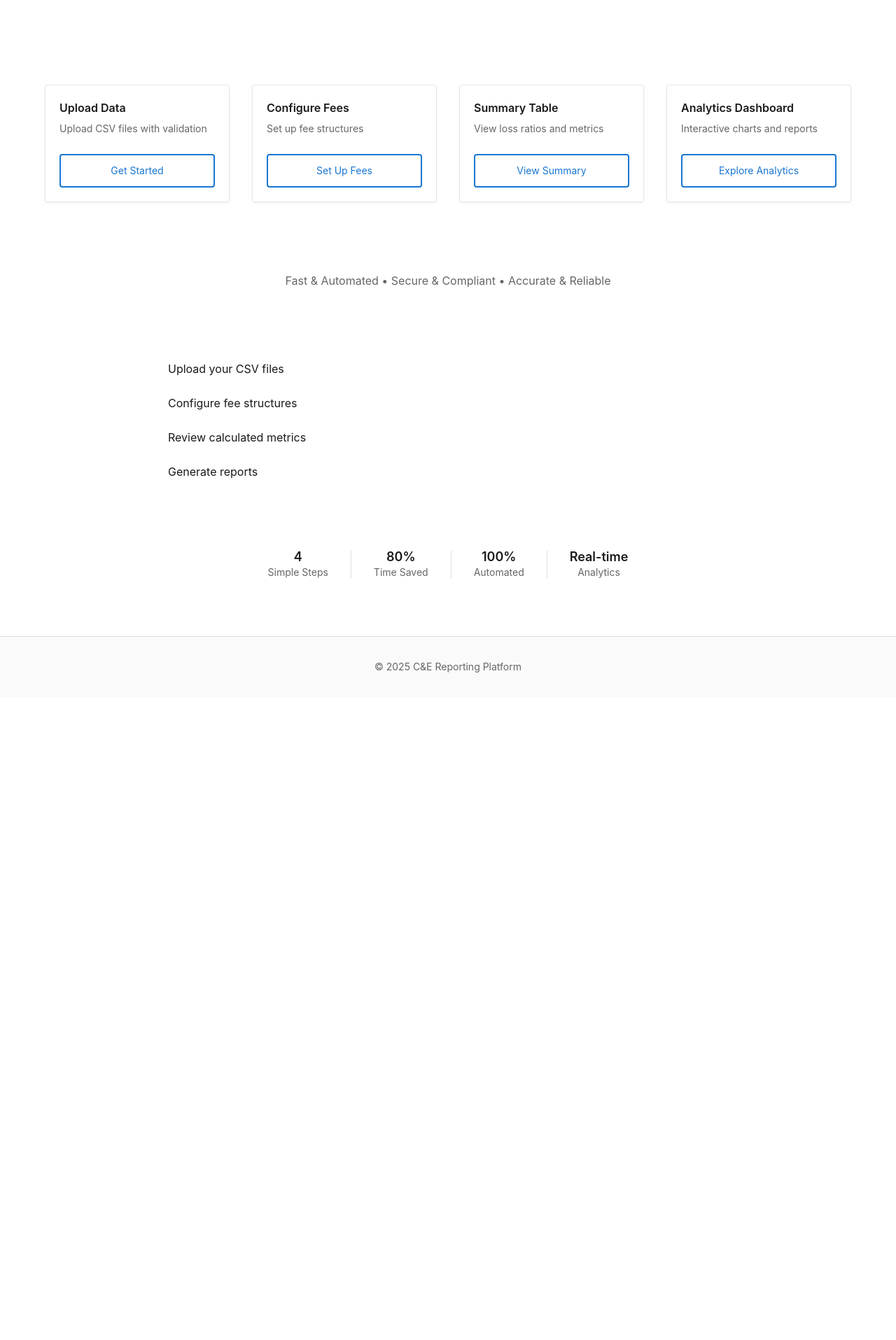
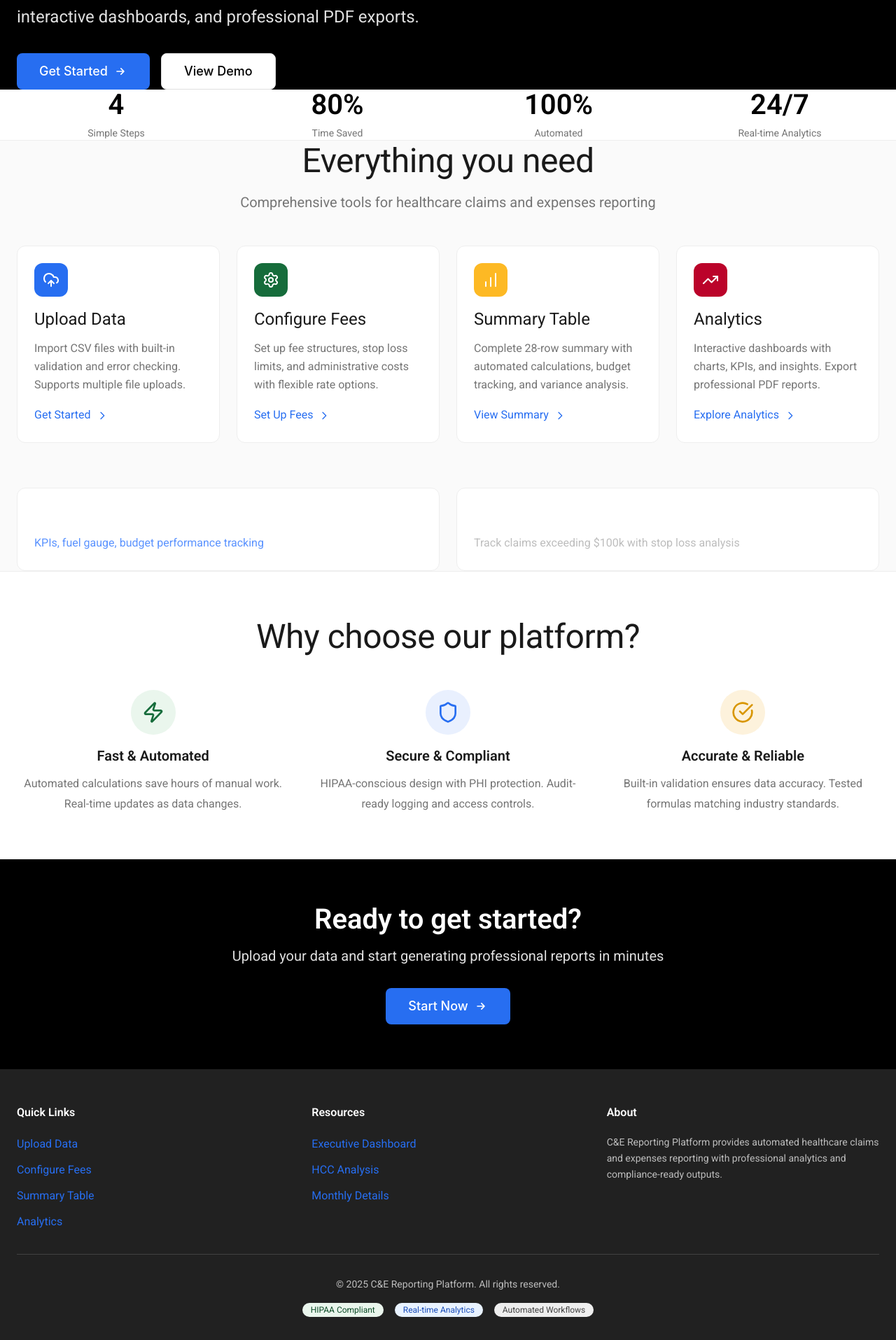
Before and after one commit to becastil/data-prototype-3, a Next.js app: page / in a window 1280 px wide. Shown: the part 245-2160 px from the top of the page at 70% size. Before the commit the page ends 1242 px from the top, so only its background shows below. Built offline with nearby package versions, Linux system fonts and the light colour scheme; what @mui/material-nextjs would draw is missing.

Commit message:
Update homepage design and add Uber-inspired styling documentation
- Enhance homepage layout with modern component architecture
- Add UBER_DESIGN_APPLIED.md with implementation details
- Update package dependencies for design system components
- Improve visual hierarchy and user experience elements

```diff
--- a/app/page.tsx
+++ b/app/page.tsx
@@ -1,156 +1,291 @@
 'use client';
 
+import Link from 'next/link';
 import {
-  Typography,
-  Container,
-  Box,
-  Card,
-  CardContent,
-  Button,
-  Grid
-} from '@mui/material';
-import Link from 'next/link';
+  CloudUpload,
+  Settings,
+  BarChart,
+  TrendingUp,
+  Shield,
+  CheckCircle,
+  Zap
+} from 'lucide-react';
 
 export default function Home() {
   return (
-    <Container maxWidth="lg" sx={{ py: 10 }}>
+    <div className="min-h-screen bg-uber-gray-50">
       {/* Hero Section */}
-      <Box sx={{ mb: 12, textAlign: 'center', py: 6 }}>
-        <Typography variant="h2" component="h1">
-          C&E Reporting Platform
-        </Typography>
-      </Box>
+      <div className="bg-uber-black text-uber-white">
+        <div className="uber-container py-20">
+          <div className="max-w-3xl">
+            <div className="uber-badge uber-badge-blue mb-6">
+              Healthcare Analytics Platform
+            </div>
+            <h1 className="uber-heading-1 mb-6">
+              C&E Reporting Platform
+            </h1>
+            <p className="text-2xl text-uber-gray-300 mb-8 leading-relaxed">
+              Automated claims and expenses reporting with real-time analytics,
+              interactive dashboards, and professional PDF exports.
+            </p>
+            <div className="flex gap-4 flex-wrap">
+              <Link href="/dashboard/upload" className="uber-btn uber-btn-blue uber-btn-lg">
+                Get Started
+                <svg className="w-5 h-5" fill="none" viewBox="0 0 24 24" stroke="currentColor">
+                  <path strokeLinecap="round" strokeLinejoin="round" strokeWidth={2} d="M13 7l5 5m0 0l-5 5m5-5H6" />
+                </svg>
+              </Link>
+              <Link href="/dashboard/executive" className="uber-btn uber-btn-secondary uber-btn-lg">
+                View Demo
+              </Link>
+            </div>
+          </div>
+        </div>
+      </div>
 
-      {/* Feature Cards */}
-      <Grid container spacing={4} sx={{ mb: 12 }}>
-        <Grid item xs={12} sm={6} md={3}>
-          <Card sx={{ height: '100%', display: 'flex', flexDirection: 'column' }}>
-            <CardContent sx={{ flex: 1, display: 'flex', flexDirection: 'column' }}>
-              <Typography variant="h6" component="h2" gutterBottom>
-                Upload Data
-              </Typography>
-              <Typography variant="body2" color="text.secondary" sx={{ mb: 3, flex: 1 }}>
-                Upload CSV files with validation
-              </Typography>
-              <Button
-                component={Link}
-                href="/dashboard/upload"
-                fullWidth
-              >
+      {/* Stats Bar */}
+      <div className="bg-uber-white border-b border-uber-gray-200">
+        <div className="uber-container py-8">
+          <div className="grid grid-cols-2 md:grid-cols-4 gap-8 text-center">
+            <div>
+              <div className="text-4xl font-bold text-uber-black mb-2">4</div>
+              <div className="text-sm text-uber-gray-600">Simple Steps</div>
+            </div>
+            <div>
+              <div className="text-4xl font-bold text-uber-black mb-2">80%</div>
+              <div className="text-sm text-uber-gray-600">Time Saved</div>
+            </div>
+            <div>
+              <div className="text-4xl font-bold text-uber-black mb-2">100%</div>
+              <div className="text-sm text-uber-gray-600">Automated</div>
+            </div>
+            <div>
+              <div className="text-4xl font-bold text-uber-black mb-2">24/7</div>
+              <div className="text-sm text-uber-gray-600">Real-time Analytics</div>
+            </div>
+          </div>
+        </div>
+      </div>
+
+      {/* Main Features */}
+      <div className="uber-container py-16">
+        <div className="text-center mb-12">
+          <h2 className="uber-heading-2 mb-4">Everything you need</h2>
+          <p className="text-xl text-uber-gray-600">
+            Comprehensive tools for healthcare claims and expenses reporting
+          </p>
+        </div>
+
+        <div className="grid md:grid-cols-2 lg:grid-cols-4 gap-6 mb-16">
+          {/* Upload Data Card */}
+          <Link href="/dashboard/upload" className="group">
+            <div className="uber-card h-full hover:shadow-xl transition-all duration-200">
+              <div className="w-12 h-12 bg-uber-blue rounded-lg flex items-center justify-center mb-4 group-hover:scale-110 transition-transform">
+                <CloudUpload className="w-6 h-6 text-uber-white" />
+              </div>
+              <h3 className="uber-heading-4 mb-3">Upload Data</h3>
+              <p className="text-uber-gray-600 mb-4 leading-relaxed">
+                Import CSV files with built-in validation and error checking. Supports multiple file uploads.
+              </p>
+              <div className="flex items-center text-uber-blue font-medium">
                 Get Started
-              </Button>
-            </CardContent>
-          </Card>
-        </Grid>
+                <svg className="w-4 h-4 ml-2 group-hover:translate-x-1 transition-transform" fill="none" viewBox="0 0 24 24" stroke="currentColor">
+                  <path strokeLinecap="round" strokeLinejoin="round" strokeWidth={2} d="M9 5l7 7-7 7" />
+                </svg>
+              </div>
+            </div>
+          </Link>
 
-        <Grid item xs={12} sm={6} md={3}>
-          <Card sx={{ height: '100%', display: 'flex', flexDirection: 'column' }}>
-            <CardContent sx={{ flex: 1, display: 'flex', flexDirection: 'column' }}>
-              <Typography variant="h6" component="h2" gutterBottom>
-                Configure Fees
-              </Typography>
-              <Typography variant="body2" color="text.secondary" sx={{ mb: 3, flex: 1 }}>
-                Set up fee structures
-              </Typography>
-              <Button
-                component={Link}
-                href="/dashboard/fees"
-                fullWidth
-              >
+          {/* Configure Fees Card */}
+          <Link href="/dashboard/fees" className="group">
+            <div className="uber-card h-full hover:shadow-xl transition-all duration-200">
+              <div className="w-12 h-12 bg-uber-green rounded-lg flex items-center justify-center mb-4 group-hover:scale-110 transition-transform">
+                <Settings className="w-6 h-6 text-uber-white" />
+              </div>
+              <h3 className="uber-heading-4 mb-3">Configure Fees</h3>
+              <p className="text-uber-gray-600 mb-4 leading-relaxed">
+                Set up fee structures, stop loss limits, and administrative costs with flexible rate options.
+              </p>
+              <div className="flex items-center text-uber-blue font-medium">
                 Set Up Fees
-              </Button>
-            </CardContent>
-          </Card>
-        </Grid>
+                <svg className="w-4 h-4 ml-2 group-hover:translate-x-1 transition-transform" fill="none" viewBox="0 0 24 24" stroke="currentColor">
+                  <path strokeLinecap="round" strokeLinejoin="round" strokeWidth={2} d="M9 5l7 7-7 7" />
+                </svg>
+              </div>
+            </div>
+          </Link>
 
-        <Grid item xs={12} sm={6} md={3}>
-          <Card sx={{ height: '100%', display: 'flex', flexDirection: 'column' }}>
-            <CardContent sx={{ flex: 1, display: 'flex', flexDirection: 'column' }}>
-              <Typography variant="h6" component="h2" gutterBottom>
-                Summary Table
-              </Typography>
-              <Typography variant="body2" color="text.secondary" sx={{ mb: 3, flex: 1 }}>
-                View loss ratios and metrics
-              </Typography>
-              <Button
-                component={Link}
-                href="/dashboard/summary"
-                fullWidth
-              >
+          {/* Summary Table Card */}
+          <Link href="/dashboard/summary" className="group">
+            <div className="uber-card h-full hover:shadow-xl transition-all duration-200">
+              <div className="w-12 h-12 bg-uber-yellow rounded-lg flex items-center justify-center mb-4 group-hover:scale-110 transition-transform">
+                <BarChart className="w-6 h-6 text-uber-white" />
+              </div>
+              <h3 className="uber-heading-4 mb-3">Summary Table</h3>
+              <p className="text-uber-gray-600 mb-4 leading-relaxed">
+                Complete 28-row summary with automated calculations, budget tracking, and variance analysis.
+              </p>
+              <div className="flex items-center text-uber-blue font-medium">
                 View Summary
-              </Button>
-            </CardContent>
-          </Card>
-        </Grid>
+                <svg className="w-4 h-4 ml-2 group-hover:translate-x-1 transition-transform" fill="none" viewBox="0 0 24 24" stroke="currentColor">
+                  <path strokeLinecap="round" strokeLinejoin="round" strokeWidth={2} d="M9 5l7 7-7 7" />
+                </svg>
+              </div>
+            </div>
+          </Link>
 
-        <Grid item xs={12} sm={6} md={3}>
-          <Card sx={{ height: '100%', display: 'flex', flexDirection: 'column' }}>
-            <CardContent sx={{ flex: 1, display: 'flex', flexDirection: 'column' }}>
-              <Typography variant="h6" component="h2" gutterBottom>
-                Analytics Dashboard
-              </Typography>
-              <Typography variant="body2" color="text.secondary" sx={{ mb: 3, flex: 1 }}>
-                Interactive charts and reports
-              </Typography>
-              <Button
-                component={Link}
-                href="/dashboard/analytics"
-                fullWidth
-              >
+          {/* Analytics Card */}
+          <Link href="/dashboard/analytics" className="group">
+            <div className="uber-card h-full hover:shadow-xl transition-all duration-200">
+              <div className="w-12 h-12 bg-uber-red rounded-lg flex items-center justify-center mb-4 group-hover:scale-110 transition-transform">
+                <TrendingUp className="w-6 h-6 text-uber-white" />
+              </div>
+              <h3 className="uber-heading-4 mb-3">Analytics</h3>
+              <p className="text-uber-gray-600 mb-4 leading-relaxed">
+                Interactive dashboards with charts, KPIs, and insights. Export professional PDF reports.
+              </p>
+              <div className="flex items-center text-uber-blue font-medium">
                 Explore Analytics
-              </Button>
-            </CardContent>
-          </Card>
-        </Grid>
-      </Grid>
+                <svg className="w-4 h-4 ml-2 group-hover:translate-x-1 transition-transform" fill="none" viewBox="0 0 24 24" stroke="currentColor">
+                  <path strokeLinecap="round" strokeLinejoin="round" strokeWidth={2} d="M9 5l7 7-7 7" />
+                </svg>
+              </div>
+            </div>
+          </Link>
+        </div>
 
-      {/* Key Features - Simplified */}
-      <Box sx={{ mb: 12, textAlign: 'center' }}>
-        <Typography variant="body1" color="text.secondary" sx={{ lineHeight: 2 }}>
-          Fast & Automated • Secure & Compliant • Accurate & Reliable
-        </Typography>
-      </Box>
+        {/* Additional Navigation */}
+        <div className="grid md:grid-cols-2 gap-6">
+          <Link href="/dashboard/executive" className="group">
+            <div className="uber-card bg-uber-blue text-uber-white hover:bg-uber-blue-dark transition-colors">
+              <div className="flex items-center justify-between">
+                <div>
+                  <h3 className="text-2xl font-bold mb-2">Executive Dashboard</h3>
+                  <p className="text-uber-blue-light">
+                    KPIs, fuel gauge, budget performance tracking
+                  </p>
+                </div>
+                <svg className="w-8 h-8 group-hover:translate-x-2 transition-transform" fill="none" viewBox="0 0 24 24" stroke="currentColor">
+                  <path strokeLinecap="round" strokeLinejoin="round" strokeWidth={2} d="M13 7l5 5m0 0l-5 5m5-5H6" />
+                </svg>
+              </div>
+            </div>
+          </Link>
 
-      {/* Getting Started */}
-      <Box sx={{ mb: 12, maxWidth: '800px', mx: 'auto' }}>
-        <Box component="ol" sx={{ pl: 0, listStylePosition: 'inside', '& li': { mb: 2.5 } }}>
-          <Typography component="li" variant="body1" sx={{ lineHeight: 1.8 }}>
-            Upload your CSV files
-          </Typography>
-          <Typography component="li" variant="body1" sx={{ lineHeight: 1.8 }}>
-            Configure fee structures
-          </Typography>
-          <Typography component="li" variant="body1" sx={{ lineHeight: 1.8 }}>
-            Review calculated metrics
-          </Typography>
-          <Typography component="li" variant="body1" sx={{ lineHeight: 1.8 }}>
-            Generate reports
-          </Typography>
-        </Box>
-      </Box>
+          <Link href="/dashboard/hcc" className="group">
+            <div className="uber-card bg-uber-black text-uber-white hover:bg-uber-gray-800 transition-colors">
+              <div className="flex items-center justify-between">
+                <div>
+                  <h3 className="text-2xl font-bold mb-2">High Cost Claimants</h3>
+                  <p className="text-uber-gray-400">
+                    Track claims exceeding $100k with stop loss analysis
+                  </p>
+                </div>
+                <svg className="w-8 h-8 group-hover:translate-x-2 transition-transform" fill="none" viewBox="0 0 24 24" stroke="currentColor">
+                  <path strokeLinecap="round" strokeLinejoin="round" strokeWidth={2} d="M13 7l5 5m0 0l-5 5m5-5H6" />
+                </svg>
+              </div>
+            </div>
+          </Link>
+        </div>
+      </div>
 
-      {/* Quick Stats */}
-      <Box sx={{ display: 'flex', justifyContent: 'center', alignItems: 'center', gap: 4, flexWrap: 'wrap' }}>
-        <Box sx={{ textAlign: 'center', position: 'relative' }}>
-          <Typography variant="h4" color="text.primary">4</Typography>
-          <Typography variant="body2" color="text.secondary">Simple Steps</Typography>
-        </Box>
-        <Box sx={{ height: '40px', width: '1px', bgcolor: '#e0e0e0', display: { xs: 'none', sm: 'block' } }} />
-        <Box sx={{ textAlign: 'center' }}>
-          <Typography variant="h4" color="text.primary">80%</Typography>
-          <Typography variant="body2" color="text.secondary">Time Saved</Typography>
-        </Box>
-        <Box sx={{ height: '40px', width: '1px', bgcolor: '#e0e0e0', display: { xs: 'none', sm: 'block' } }} />
-        <Box sx={{ textAlign: 'center' }}>
-          <Typography variant="h4" color="text.primary">100%</Typography>
-          <Typography variant="body2" color="text.secondary">Automated</Typography>
-        </Box>
-        <Box sx={{ height: '40px', width: '1px', bgcolor: '#e0e0e0', display: { xs: 'none', sm: 'block' } }} />
-        <Box sx={{ textAlign: 'center' }}>
-          <Typography variant="h4" color="text.primary">Real-time</Typography>
-          <Typography variant="body2" color="text.secondary">Analytics</Typography>
-        </Box>
-      </Box>
-    </Container>
+      {/* Features Highlight */}
+      <div className="bg-uber-white border-t border-uber-gray-200 py-16">
+        <div className="uber-container">
+          <div className="text-center mb-12">
+            <h2 className="uber-heading-2 mb-4">Why choose our platform?</h2>
+          </div>
+
+          <div className="grid md:grid-cols-3 gap-8">
+            <div className="text-center">
+              <div className="w-16 h-16 bg-uber-green-bg rounded-full flex items-center justify-center mx-auto mb-4">
+                <Zap className="w-8 h-8 text-uber-green" />
+              </div>
+              <h3 className="text-xl font-bold mb-3">Fast & Automated</h3>
+              <p className="text-uber-gray-600">
+                Automated calculations save hours of manual work. Real-time updates as data changes.
+              </p>
+            </div>
+
+            <div className="text-center">
+              <div className="w-16 h-16 bg-uber-blue/10 rounded-full flex items-center justify-center mx-auto mb-4">
+                <Shield className="w-8 h-8 text-uber-blue" />
+              </div>
+              <h3 className="text-xl font-bold mb-3">Secure & Compliant</h3>
+              <p className="text-uber-gray-600">
+                HIPAA-conscious design with PHI protection. Audit-ready logging and access controls.
+              </p>
+            </div>
+
+            <div className="text-center">
+              <div className="w-16 h-16 bg-uber-yellow-bg rounded-full flex items-center justify-center mx-auto mb-4">
+                <CheckCircle className="w-8 h-8 text-uber-yellow-dark" />
+              </div>
+              <h3 className="text-xl font-bold mb-3">Accurate & Reliable</h3>
+              <p className="text-uber-gray-600">
+                Built-in validation ensures data accuracy. Tested formulas matching industry standards.
+              </p>
+            </div>
+          </div>
+        </div>
+      </div>
+
+      {/* CTA Section */}
+      <div className="bg-uber-black text-uber-white py-16">
+        <div className="uber-container text-center">
+          <h2 className="text-4xl font-bold mb-4">Ready to get started?</h2>
+          <p className="text-xl text-uber-gray-300 mb-8 max-w-2xl mx-auto">
+            Upload your data and start generating professional reports in minutes
+          </p>
+          <Link href="/dashboard/upload" className="uber-btn uber-btn-blue uber-btn-lg">
+            Start Now
+            <svg className="w-5 h-5" fill="none" viewBox="0 0 24 24" stroke="currentColor">
+              <path strokeLinecap="round" strokeLinejoin="round" strokeWidth={2} d="M13 7l5 5m0 0l-5 5m5-5H6" />
+            </svg>
+          </Link>
+        </div>
+      </div>
+
+      {/* Footer */}
+      <footer className="bg-uber-gray-900 text-uber-gray-400 py-12">
+        <div className="uber-container">
+          <div className="grid md:grid-cols-3 gap-8 mb-8">
+            <div>
+              <h4 className="text-uber-white font-bold mb-4">Quick Links</h4>
+              <ul className="space-y-2">
+                <li><Link href="/dashboard/upload" className="uber-text-link">Upload Data</Link></li>
+                <li><Link href="/dashboard/fees" className="uber-text-link">Configure Fees</Link></li>
+                <li><Link href="/dashboard/summary" className="uber-text-link">Summary Table</Link></li>
+                <li><Link href="/dashboard/analytics" className="uber-text-link">Analytics</Link></li>
+              </ul>
+            </div>
+            <div>
+              <h4 className="text-uber-white font-bold mb-4">Resources</h4>
+              <ul className="space-y-2">
+                <li><Link href="/dashboard/executive" className="uber-text-link">Executive Dashboard</Link></li>
+                <li><Link href="/dashboard/hcc" className="uber-text-link">HCC Analysis</Link></li>
+                <li><Link href="/dashboard/monthly/all" className="uber-text-link">Monthly Details</Link></li>
+              </ul>
+            </div>
+            <div>
+              <h4 className="text-uber-white font-bold mb-4">About</h4>
+              <p className="text-sm leading-relaxed">
+                C&E Reporting Platform provides automated healthcare claims and expenses reporting
+                with professional analytics and compliance-ready outputs.
+              </p>
+            </div>
+          </div>
+          <div className="border-t border-uber-gray-800 pt-8 text-center text-sm">
+            <p>&copy; 2025 C&E Reporting Platform. All rights reserved.</p>
+            <div className="mt-4 space-x-4">
+              <span className="uber-badge uber-badge-green">HIPAA Compliant</span>
+              <span className="uber-badge uber-badge-blue">Real-time Analytics</span>
+              <span className="uber-badge uber-badge-gray">Automated Workflows</span>
+            </div>
+          </div>
+        </div>
+      </footer>
+    </div>
   );
 }
--- a/package.json
+++ b/package.json
@@ -36,6 +36,7 @@
     "framer-motion": "^11.15.0",
     "html2canvas": "^1.4.1",
     "jspdf": "^2.5.2",
+    "lucide-react": "^0.545.0",
     "next": "15.5.4",
     "papaparse": "^5.4.1",
     "postgres": "^3.4.7",
```
Also changed, not shown: 2 other files (tests, documents, lock files or other folders).
